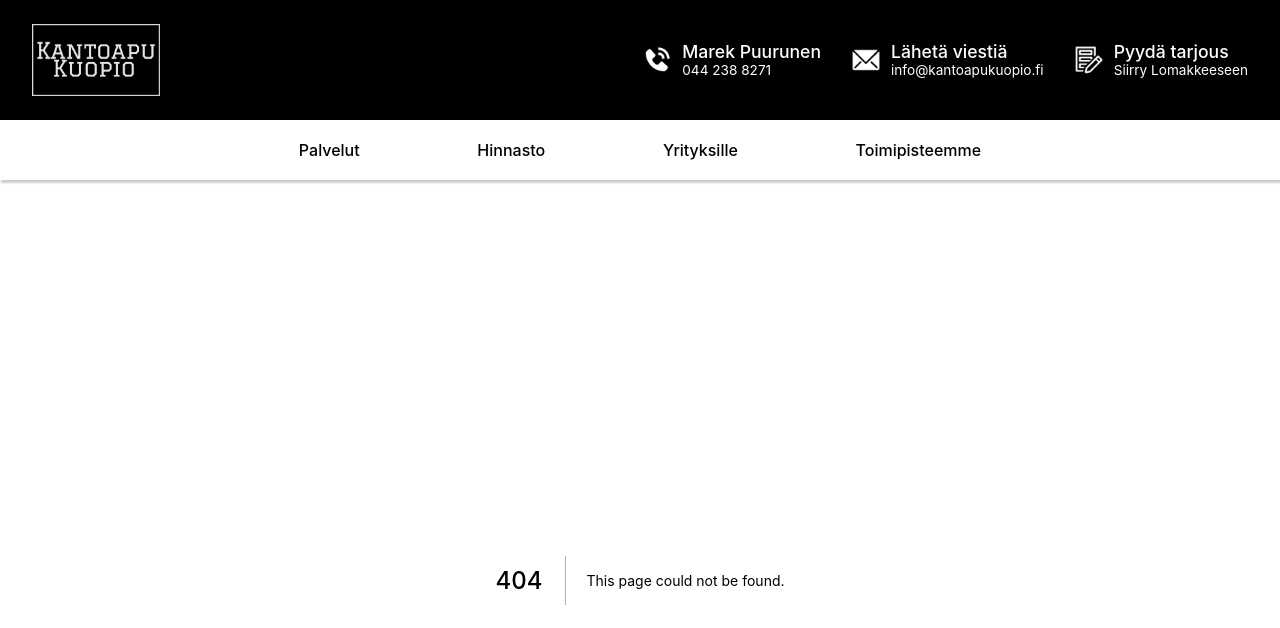
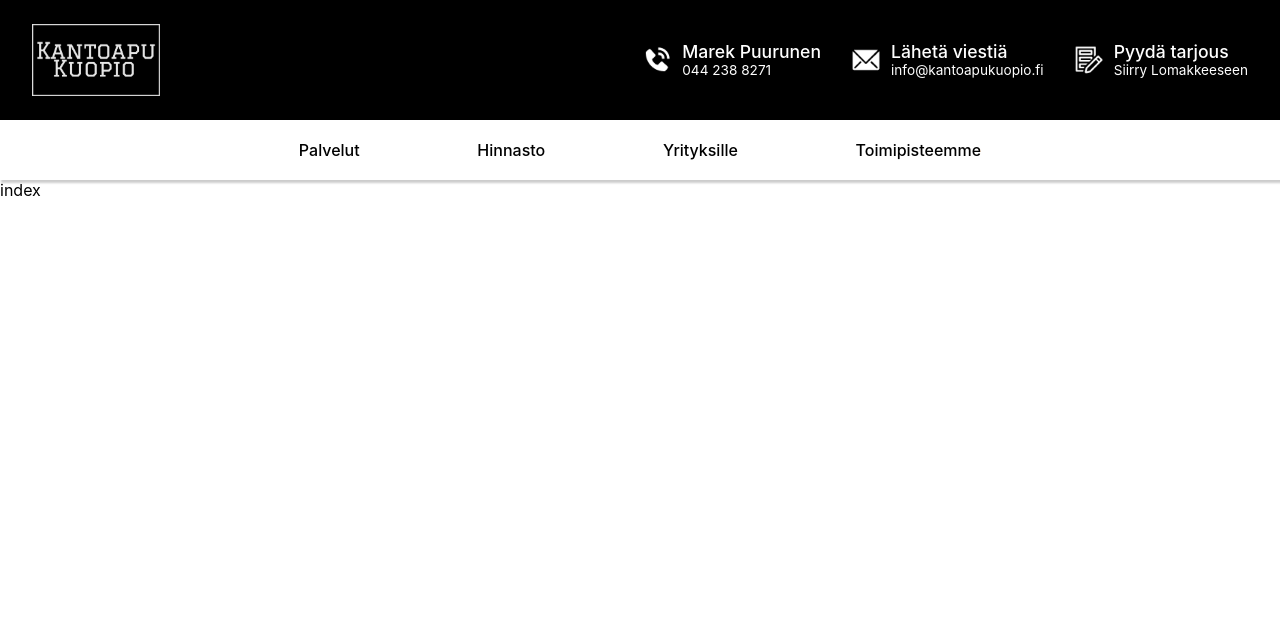
Before and after one commit to MarekPuu/kantoapu_kuopio, a Next.js app: page /about in a window 1280 px wide. Before the commit this address had no page. Shown: the top 628 px of the page. Built offline with nearby package versions, Linux system fonts and the light colour scheme.

Commit message:
test page

```diff
--- /dev/null
+++ b/pages/about/index.tsx
@@ -0,0 +1,7 @@
+import React from 'react';
+
+const index = () => {
+  return <div>index</div>;
+};
+
+export default index;
```
